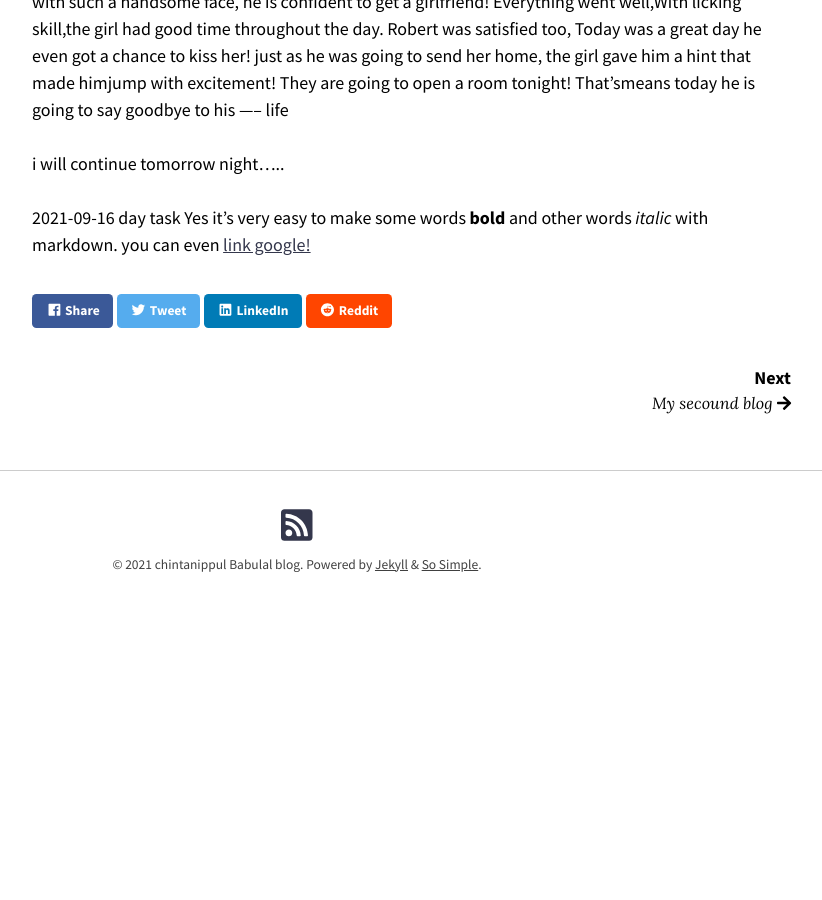
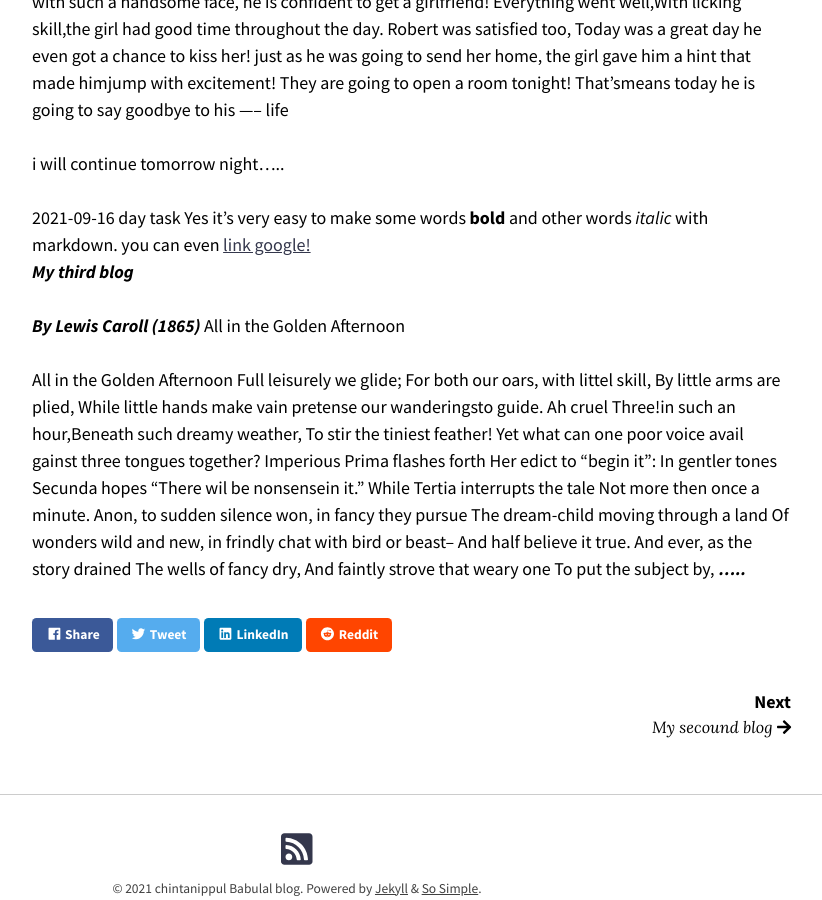
Before and after one commit to skbabulal/skbabulal.github.io, a Jekyll site: the page built from _posts/2021-09-14-Welcome.md, in a window 1280 px wide and 900 px high, scrolled down 916 px. Shown: the whole window, without its empty margins (343-1165 px from the left). Built offline with Jekyll 4.4.1, drawn with Linux system fonts in a browser that asks for light colours; nearby versions of some CDN libraries; before the commit the page ends 1563 px from its top, so only the background shows below that.

Commit message:
changes made

```diff
--- a/_posts/2021-09-14-Welcome.md
+++ b/_posts/2021-09-14-Welcome.md
@@ -47,3 +47,30 @@ i will continue tomorrow night.....
 
 2021-09-16 day task
 Yes it's very easy to make some words **bold** and other words *italic*  with markdown. you can even [link google!](http://google. com)
+***My third blog***
+
+***By Lewis Caroll (1865)***
+All in the Golden Afternoon
+
+All in the Golden Afternoon
+Full leisurely we glide;
+For both  our oars, with littel skill,
+By little arms are plied,
+While little hands make vain pretense our wanderingsto guide.
+Ah cruel Three!in such an hour,Beneath such dreamy weather,
+To stir the tiniest feather!
+Yet what can one poor voice avail
+gainst three tongues together?
+Imperious Prima flashes forth Her edict to "begin it":
+In gentler tones Secunda hopes
+"There wil be nonsensein it."
+While Tertia interrupts the tale
+Not more then once a minute.
+Anon, to sudden silence won,
+in fancy they pursue
+The dream-child moving through a land
+Of wonders wild and new, in frindly chat with bird or beast-- And half believe it true.
+And ever, as the story drained
+The wells of fancy dry,
+And faintly strove that weary one To put the subject by,
+***.....***
```
